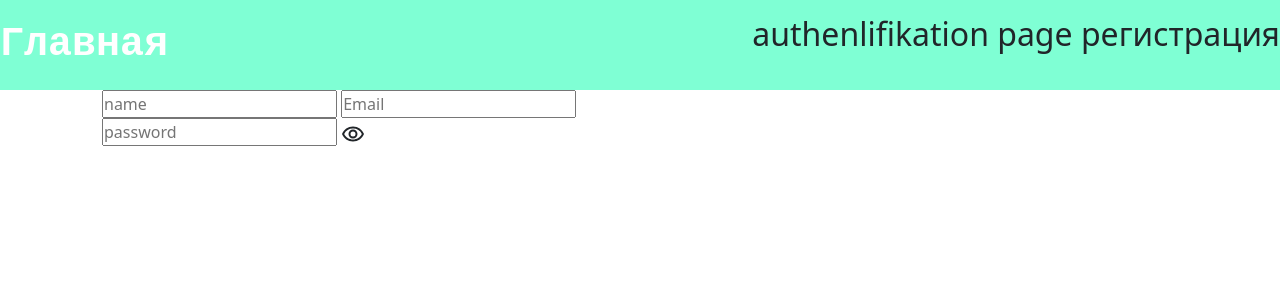
After one commit to almaz1245/inline-shop, a Django app: page /auth in a window 1280 px wide. The commit adds this page. Shown: the top 300 px of the page. Run offline with Django 4.2, Linux system fonts and the light colour scheme.

Commit message:
first commit

```diff
--- /dev/null
+++ b/main/templates/auth.html
@@ -0,0 +1,54 @@
+{% load static %}
+<!DOCTYPE html>
+<html lang="en">
+<head>
+    <meta charset="UTF-8">
+    <meta http-equiv="X-UA-Compatible" content="IE=edge">
+    <meta name="viewport" content="width=device-width, initial-scale=1.0">
+    <title>авторизатсия</title>
+
+    <link href="https://cdn.jsdelivr.net/npm/bootstrap@5.3.0-alpha2/dist/css/bootstrap.min.css" rel="stylesheet"
+        integrity="sha384-aFq/bzH65dt+w6FI2ooMVUpc+21e0SRygnTpmBvdBgSdnuTN7QbdgL+OapgHtvPp" crossorigin="anonymous">
+    <link rel="stylesheet" href="{% static 'css/style.css' %}">
+
+<body>
+
+</head>
+<header>
+    <div class="conainer">
+        <div class="header__inner">
+            <a href="{% url 'home' %}"> Главная</a>
+            <h2>authenlifikation page регистрация </h2>
+        </div>
+    </div>
+</header>
+
+
+
+    <div class="container">
+        <form action="" method="post">
+            <input type="text" placeholder="name">
+            <input type="email" placeholder="Email">
+            <div class="pass">
+                <input type="password" name="" placeholder="password" id="pass">
+                <svg id="passBtn" onclick="changePass()" xmlns="http://www.w3.org/2000/svg" width="24" height="24" viewBox="0 0 24 24"><path fill="currentColor" d="M12 6.5a9.77 9.77 0 0 1 8.82 5.5c-1.65 3.37-5.02 5.5-8.82 5.5S4.83 15.37 3.18 12A9.77 9.77 0 0 1 12 6.5m0-2C7 4.5 2.73 7.61 1 12c1.73 4.39 6 7.5 11 7.5s9.27-3.11 11-7.5c-1.73-4.39-6-7.5-11-7.5zm0 5a2.5 2.5 0 0 1 0 5a2.5 2.5 0 0 1 0-5m0-2c-2.48 0-4.5 2.02-4.5 4.5s2.02 4.5 4.5 4.5s4.5-2.02 4.5-4.5s-2.02-4.5-4.5-4.5z"/></svg>
+
+
+
+            </div>
+        </form>
+    </div>
+
+    <script>
+        let pass = document.querySelector('#pass')
+        let passBtn = document.querySelector('#passBtn')
+        function changePass(){
+            if (pass.type == 'password'){
+                pass.type = 'text'
+            }else{
+                pass.type = 'password'
+            }
+        }
+    </script>
+</body>
+</html>
--- a/main/templates/index.html
+++ b/main/templates/index.html
@@ -27,6 +27,12 @@
                 <a href="{% url 'favorites_page'  %}">
                     избранный
                 </a>
+                <a href="{% url 'abaut'  %}">
+                    о нас
+                </a>
+                <a href="{% url 'auth'  %}">
+                    регистрация
+                </a>
             </div>
         </div>
     </header>
--- a/main/views.py
+++ b/main/views.py
@@ -66,3 +66,9 @@ def favorites_page(req):
     favorites_products = req.session.get('favorites_products', [])
     favorites_products = Nike.objects.filter(id__in = favorites_products)
     return render(req,'favorite.html',{'nike':favorites_products})
+
+def abaut(req):
+    return render(req,'abaut.html')
+
+def auth(req):
+    return render(req, 'auth.html')
--- a/project/urls.py
+++ b/project/urls.py
@@ -15,13 +15,15 @@ Including another URLconf
 """
 from django.contrib import admin
 from django.urls import path
-from main.views import index,detail,favorites,favorites_page, remove_form,cart,cart_page,delete
+from main.views import index,detail,favorites,favorites_page, remove_form,cart,cart_page,delete,abaut,auth
 from django.conf.urls.static import static
 from project.settings import MEDIA_ROOT,MEDIA_URL
 
 urlpatterns = [
     path('admin/', admin.site.urls),
     path('', index,name='home'),
+    path('auth', auth,name='auth'),
+    path('abaut', abaut,name='abaut'),
     path('det/<int:id>',detail,name='detail'),
     path('favorites/<int:id>',favorites,name='favorites'),
     path('favorite',favorites_page,name='favorites_page'),
@@ -30,6 +32,7 @@ urlpatterns = [
     path('cart/<int:id>', cart, name='cart'),
     path('cartpage/', cart_page, name='cartpage'),
     path('deleete/<int:id>', delete, name='deleete')
+
 ]
 
 
```
Also changed, not shown: main/templates/abaut.html (added, +24 -0 lines).
